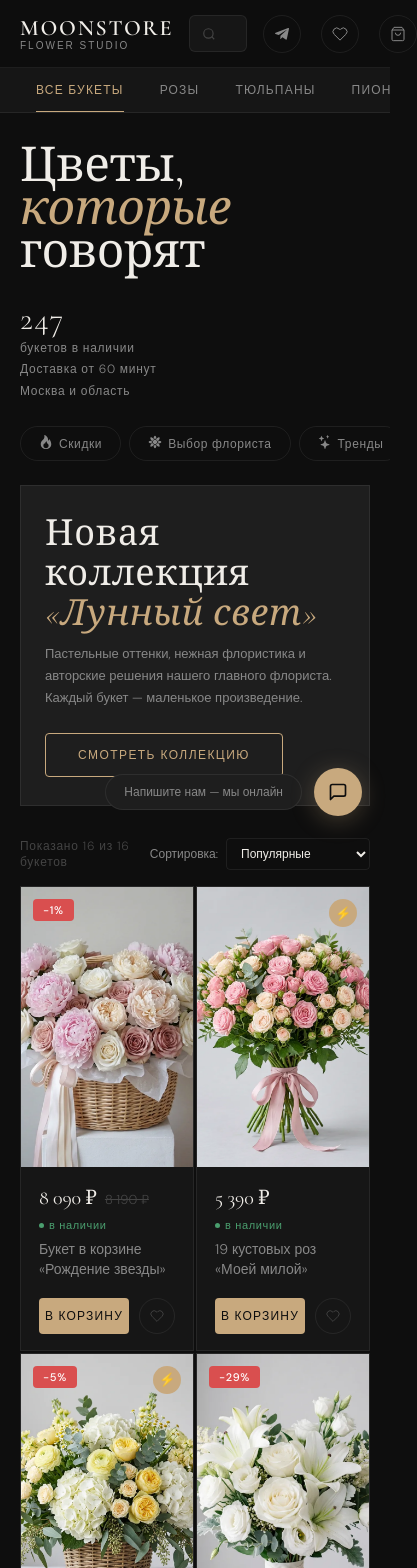
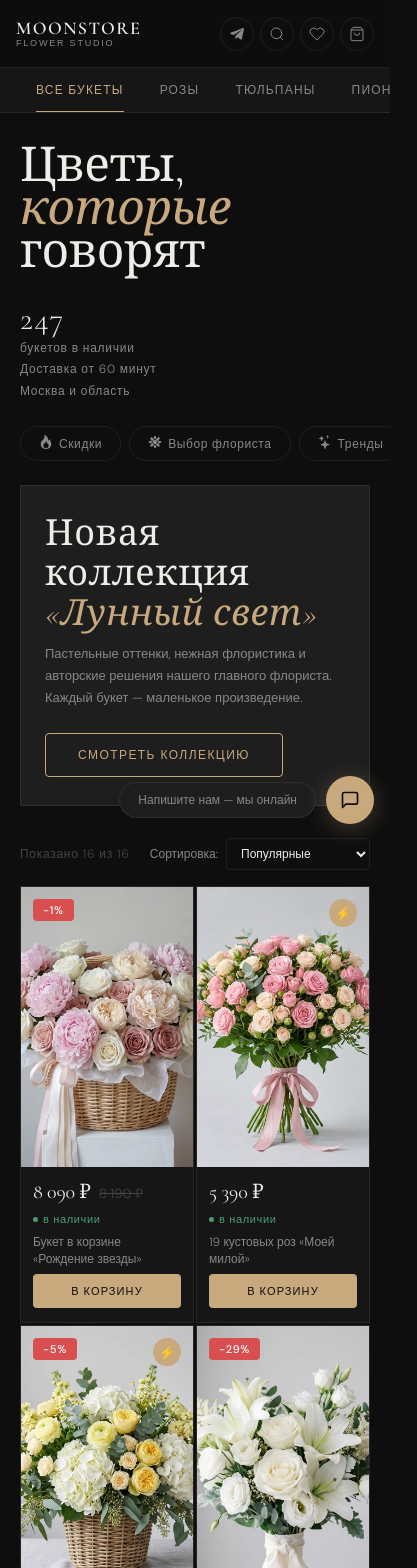
Before and after one commit to tauriene/moonstore, a React (Vite) app: page / in a window 390 px wide. Shown: the top 1568 px of the page, 417 px wide, since content can reach past the window. Built offline with nearby package versions, Linux system fonts and the light colour scheme.

Commit message:
edit Header.jsx

```diff
--- a/src/components/Header.jsx
+++ b/src/components/Header.jsx
@@ -13,8 +13,17 @@ function Header() {
   const { search, setSearch } = useFilterStore();
   const setCartOpen = useUIStore(s => s.setCartOpen);
 
+  const [isSearchExpanded, setIsSearchExpanded] = React.useState(false);
+  const searchInputRef = React.useRef(null);
+
+  React.useEffect(() => {
+    if (isSearchExpanded && searchInputRef.current) {
+      searchInputRef.current.focus();
+    }
+  }, [isSearchExpanded]);
+
   return (
-    <header>
+    <header className={isSearchExpanded ? 'search-expanded' : ''}>
       <button
         className="logo"
         style={{ background: 'none', border: 'none', cursor: 'pointer', padding: 0, textAlign: 'left' }}
@@ -25,30 +34,52 @@ function Header() {
         <span className="logo-sub">Flower Studio</span>
       </button>
 
-      <div className="header-search">
-        <svg width="14" height="14" viewBox="0 0 24 24" fill="none" stroke="currentColor" strokeWidth="2">
+      <div className={`header-search ${isSearchExpanded ? 'expanded' : ''}`}>
+        <svg className="search-icon-inside" width="14" height="14" viewBox="0 0 24 24" fill="none" stroke="currentColor" strokeWidth="2">
           <circle cx="11" cy="11" r="8"/><path d="m21 21-4.35-4.35"/>
         </svg>
         <input
+          ref={searchInputRef}
           type="text"
-          placeholder="Найти букет, повод, цветок…"
+          placeholder="Найти букет, повод…"
           value={search}
           onChange={(e) => setSearch(e.target.value)}
           aria-label="Поиск по каталогу"
         />
+        {isSearchExpanded && (
+          <button
+            className="close-search-btn"
+            onClick={() => { setIsSearchExpanded(false); setSearch(''); }}
+            aria-label="Закрыть поиск"
+          >
+            <svg width="18" height="18" viewBox="0 0 24 24" fill="none" stroke="currentColor" strokeWidth="2">
+              <line x1="18" y1="6" x2="6" y2="18"/><line x1="6" y1="6" x2="18" y2="18"/>
+            </svg>
+          </button>
+        )}
       </div>
 
-      <div className="header-actions">
+      <div className={`header-actions ${isSearchExpanded ? 'hidden' : ''}`}>
         <div className="header-phone">
           <a href="tel:88005501900">8 800 550 19 00</a>
           <span>Ежедневно · Круглосуточно</span>
         </div>
 
-        <a href="https://t.me/moonstore_bot" target="_blank" rel="noopener noreferrer" style={{ textDecoration: 'none' }}>
+        <a href="https://t.me/moonstore_bot" target="_blank" rel="noopener noreferrer" style={{ textDecoration: 'none' }} className="action-telegram">
           <button className="icon-btn" aria-label="Написать в Telegram">
             <FaTelegramPlane size={16} />
           </button>
         </a>
+
+        <button
+          className="icon-btn mobile-search-toggle"
+          onClick={() => setIsSearchExpanded(true)}
+          aria-label="Открыть поиск"
+        >
+          <svg width="16" height="16" viewBox="0 0 24 24" fill="none" stroke="currentColor" strokeWidth="1.5">
+            <circle cx="11" cy="11" r="8"/><path d="m21 21-4.35-4.35"/>
+          </svg>
+        </button>
 
         <button
           className="icon-btn"
--- a/src/components/Toolbar.jsx
+++ b/src/components/Toolbar.jsx
@@ -17,7 +17,9 @@ function Toolbar() {
 
   return (
     <div className="toolbar" style={{ marginTop: '32px' }}>
-      <span className="toolbar-count">Показано {filtered.length} из {allProducts.length} букетов</span>
+      <span className="toolbar-count">
+        Показано {filtered.length} из {allProducts.length} <span className="hide-on-mobile">букетов</span>
+      </span>
       <div className="toolbar-sort">
         <span>Сортировка:</span>
         <select className="sort-select" value={sort} onChange={(e) => setSort(e.target.value)}>
--- a/src/styles.css
+++ b/src/styles.css
@@ -26,6 +26,7 @@ body {
   font-weight: 300;
   min-height: 100vh;
   cursor: default;
+  overflow-x: hidden;
 }
 
 /* ── HEADER ── */
@@ -69,13 +70,15 @@ header {
   flex: 1;
   max-width: 440px;
   position: relative;
+  display: flex;
+  align-items: center;
 }
 .header-search input {
   width: 100%;
   background: var(--surface);
   border: 1px solid var(--border);
   border-radius: 6px;
-  padding: 9px 16px 9px 40px;
+  padding: 9px 36px 9px 40px;
   color: var(--text);
   font-family: var(--font-body);
   font-size: 13px;
@@ -84,13 +87,28 @@ header {
 }
 .header-search input::placeholder { color: var(--text-dim); }
 .header-search input:focus { border-color: var(--border-hover); }
-.header-search svg {
+.header-search svg.search-icon-inside {
   position: absolute;
   left: 13px; top: 50%;
   transform: translateY(-50%);
   color: var(--text-dim);
   pointer-events: none;
 }
+.close-search-btn {
+  position: absolute;
+  right: 12px;
+  top: 50%;
+  transform: translateY(-50%);
+  background: none;
+  border: none;
+  color: var(--text-muted);
+  cursor: pointer;
+  display: flex; align-items: center; justify-content: center;
+  transition: color 0.2s;
+  padding: 0;
+}
+.close-search-btn:hover { color: var(--text); }
+.mobile-search-toggle { display: none; }
 
 .header-actions {
   display: flex;
@@ -376,7 +394,11 @@ nav .nav-link.special:hover { color: #e87070; }
   font-size: 14px;
   color: var(--text-muted);
   line-height: 1.4;
-  flex: 1;
+  flex-grow: 1;
+  display: -webkit-box;
+  -webkit-line-clamp: 3;
+  -webkit-box-orient: vertical;
+  overflow: hidden;
 }
 
 .card-footer {
@@ -483,6 +505,7 @@ nav .nav-link.special:hover { color: #e87070; }
   font-size: 12px;
   color: var(--text-dim);
   letter-spacing: 0.06em;
+  white-space: nowrap;
 }
 .toolbar-sort {
   display: flex;
@@ -507,11 +530,12 @@ nav .nav-link.special:hover { color: #e87070; }
 /* ── CHAT WIDGET ── */
 .chat-bubble {
   position: fixed;
-  bottom: 28px; right: 28px;
+  bottom: 20px; right: 16px;
   z-index: 200;
   display: flex;
   align-items: center;
-  gap: 12px;
+  gap: 10px;
+  max-width: calc(100vw - 32px);
 }
 .chat-label {
   background: var(--surface2);
@@ -602,7 +626,35 @@ footer ul li a:hover { color: var(--text); }
   .products-grid .card:nth-child(5) .card-image { height: 280px; }
 }
 @media (max-width: 768px) {
-  header { padding: 0 20px; gap: 16px; }
+  .hide-on-mobile { display: none; }
+  header {
+    padding: 0 16px;
+    gap: 12px;
+    justify-content: space-between;
+  }
+
+  .header-search { display: none; }
+  .header-search.expanded {
+    display: flex;
+    flex: 1;
+    max-width: 100%;
+    animation: fadeSlideRight 0.3s cubic-bezier(0.25, 0.46, 0.45, 0.94) both;
+  }
+  header.search-expanded .logo { display: none; }
+  .header-actions.hidden { display: none; }
+
+  .mobile-search-toggle { display: flex; }
+  .header-actions { gap: 6px; }
+
+  .icon-btn { width: 34px; height: 34px; }
+  .logo-name { font-size: 18px; }
+  .logo-sub { font-size: 9px; }
+
+  @keyframes fadeSlideRight {
+    from { opacity: 0; transform: translateX(10px); }
+    to { opacity: 1; transform: translateX(0); }
+  }
+
   nav { padding: 0 20px; }
   .hero-strip { padding: 32px 20px 24px; flex-direction: column; align-items: flex-start; }
   .hero-meta { text-align: left; }
@@ -614,8 +666,26 @@ footer ul li a:hover { color: var(--text); }
   footer { padding: 32px 20px; grid-template-columns: 1fr 1fr; }
   .footer-bottom { padding: 16px 20px; flex-direction: column; gap: 8px; text-align: center; }
   .header-phone { display: none; }
+  /* Optional: hide telegram on mobile if too crowded, but let's keep it for now and see if 4 icons fit */
   .add-btn { opacity: 1; transform: none; }
   .wish-btn { opacity: 1; transform: none; }
+  /* На мобильных: кнопки в колонку, «В корзину» — полная ширина */
+  .card-footer {
+    flex-direction: column;
+    gap: 8px;
+    padding: 0 12px 14px;
+  }
+  .card-footer .add-btn {
+    width: 100%;
+    padding: 10px 0;
+    font-size: 11px;
+  }
+  .card-footer .wish-btn {
+    display: none;
+  }
+  .card-body { padding: 10px 12px 6px; }
+  .card-name { font-size: 12px; -webkit-line-clamp: 2; }
+  .products-grid .card:nth-child(5) .card-name { font-size: 12px; }
 }
 
 /* ── CART DRAWER ── */
```
